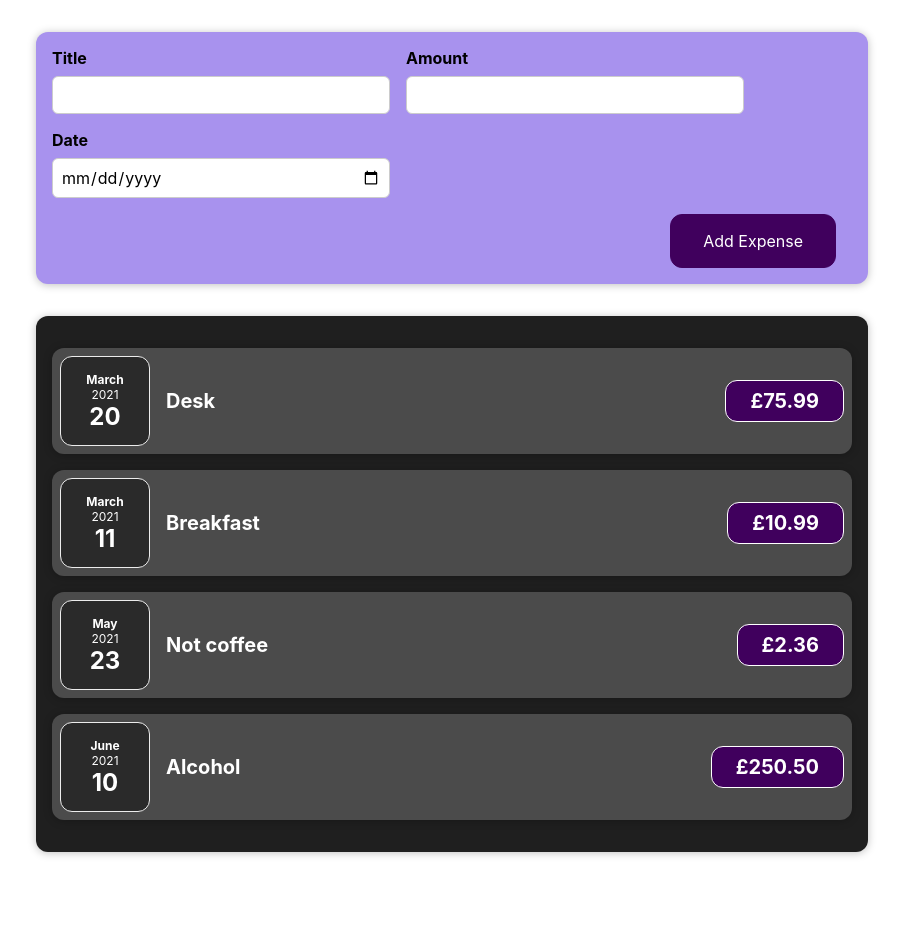
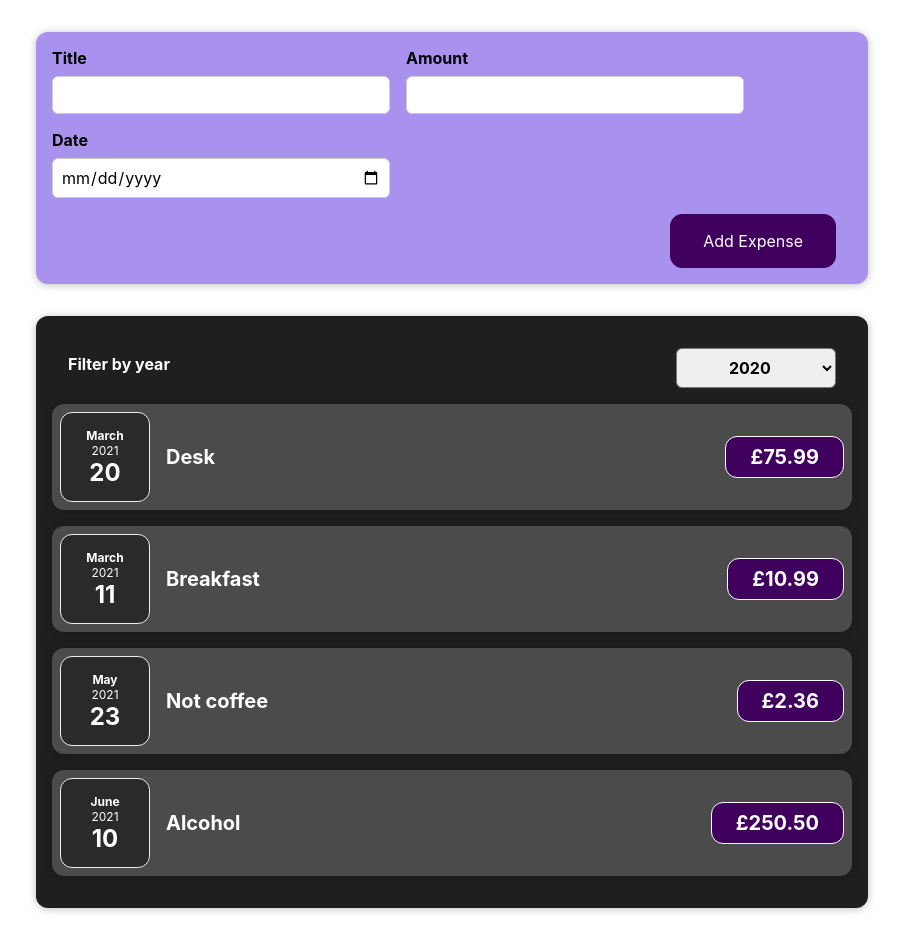
Before and after one commit to jasony4/react-learning, a React (Create React App) app: page / in a window 1280 px wide. Shown: the whole page, without its empty margins (188-1091 px from the left). Before the commit the page ends 884 px from the top, so only its background shows below. Built offline with nearby package versions, Linux system fonts and the light colour scheme.

Commit message:
finished lesson 6

```diff
--- a/src/App.js
+++ b/src/App.js
@@ -1,9 +1,8 @@
-import React from "react";
+import React, { useState } from "react";
 import NewExpense from "./components/NewExpense/NewExpense";
 import Expenses from "./components/Expenses/Expenses";
 
-function App() {
-  const expenses = [
+const DUMMY_EXPENSES = [
   { date: new Date(2021, 2, 20), title: "Desk", amount: 75.99, id: "e1" },
   {
     date: new Date(2021, 2, 11),
@@ -20,9 +19,14 @@
   { date: new Date(2021, 5, 10), title: "Alcohol", amount: 250.5, id: "e4" },
 ];
 
+function App() {
+  // eslint-disable-next-line no-unused-vars
+  const [expenses, setExpenses] = useState(DUMMY_EXPENSES);
+
   const onAddNewExpenseHandler = (newExpense) => {
-    const expense = { ...newExpense };
-    console.log("in App JS", expense);
+    setExpenses((prevExpenses) => {
+      return [newExpense, ...prevExpenses];
+    });
   };
 
   return (
--- a/src/components/Expenses/Expenses.js
+++ b/src/components/Expenses/Expenses.js
@@ -1,9 +1,11 @@
-import React from "react";
+import React, { useState } from "react";
 import Card from "../Card/Card";
 import ExpenseItem from "./ExpenseItem/ExpenseItem";
+import ExpensesFilter from "./ExpensesFilter/ExpensesFilter";
 import "./Expenses.css";
 
 const Expenses = (props) => {
+  const [yearFilter, setYearFilter] = useState("2020");
   const mappedExpenses = props.items.map((expense) => (
     <ExpenseItem
       key={expense.id}
@@ -12,7 +14,20 @@
       amount={expense.amount}
     />
   ));
-  return <Card className="expenses">{mappedExpenses}</Card>;
+
+  const onFilterChangeHandler = (selectedYear) => {
+    console.log("in Expenses.js", selectedYear);
+    setYearFilter(selectedYear);
+  };
+  return (
+    <Card className="expenses">
+      <ExpensesFilter
+        onFilterChange={onFilterChangeHandler}
+        selectedYear={yearFilter}
+      />
+      {mappedExpenses}
+    </Card>
+  );
 };
 
 export default Expenses;
--- /dev/null
+++ b/src/components/Expenses/ExpensesFilter/ExpensesFilter.css
@@ -0,0 +1,24 @@
+.expenses-filter {
+  color: white;
+  padding: 0 1rem;
+}
+
+.expenses-filter__control {
+  display: flex;
+  width: 100%;
+  align-items: center;
+  justify-content: space-between;
+  margin: 1rem 0;
+}
+
+.expenses-filter label {
+  font-weight: bold;
+  margin-bottom: 0.5rem;
+}
+
+.expenses-filter select {
+  font: inherit;
+  padding: 0.5rem 3rem;
+  font-weight: bold;
+  border-radius: 6px;
+}
--- /dev/null
+++ b/src/components/Expenses/ExpensesFilter/ExpensesFilter.js
@@ -0,0 +1,23 @@
+import React from "react";
+import "./ExpensesFilter.css";
+
+const ExpensesFilter = (props) => {
+  const onDropdownChangeHandler = (e) => {
+    props.onFilterChange(e.target.value);
+  };
+  return (
+    <div className="expenses-filter">
+      <div className="expenses-filter__control">
+        <label>Filter by year</label>
+        <select value={props.selectedYear} onChange={onDropdownChangeHandler}>
+          <option value="2022">2022</option>
+          <option value="2021">2021</option>
+          <option value="2020">2020</option>
+          <option value="2019">2019</option>
+        </select>
+      </div>
+    </div>
+  );
+};
+
+export default ExpensesFilter;
```
Lines whose indentation alone changed are shown as unchanged.
